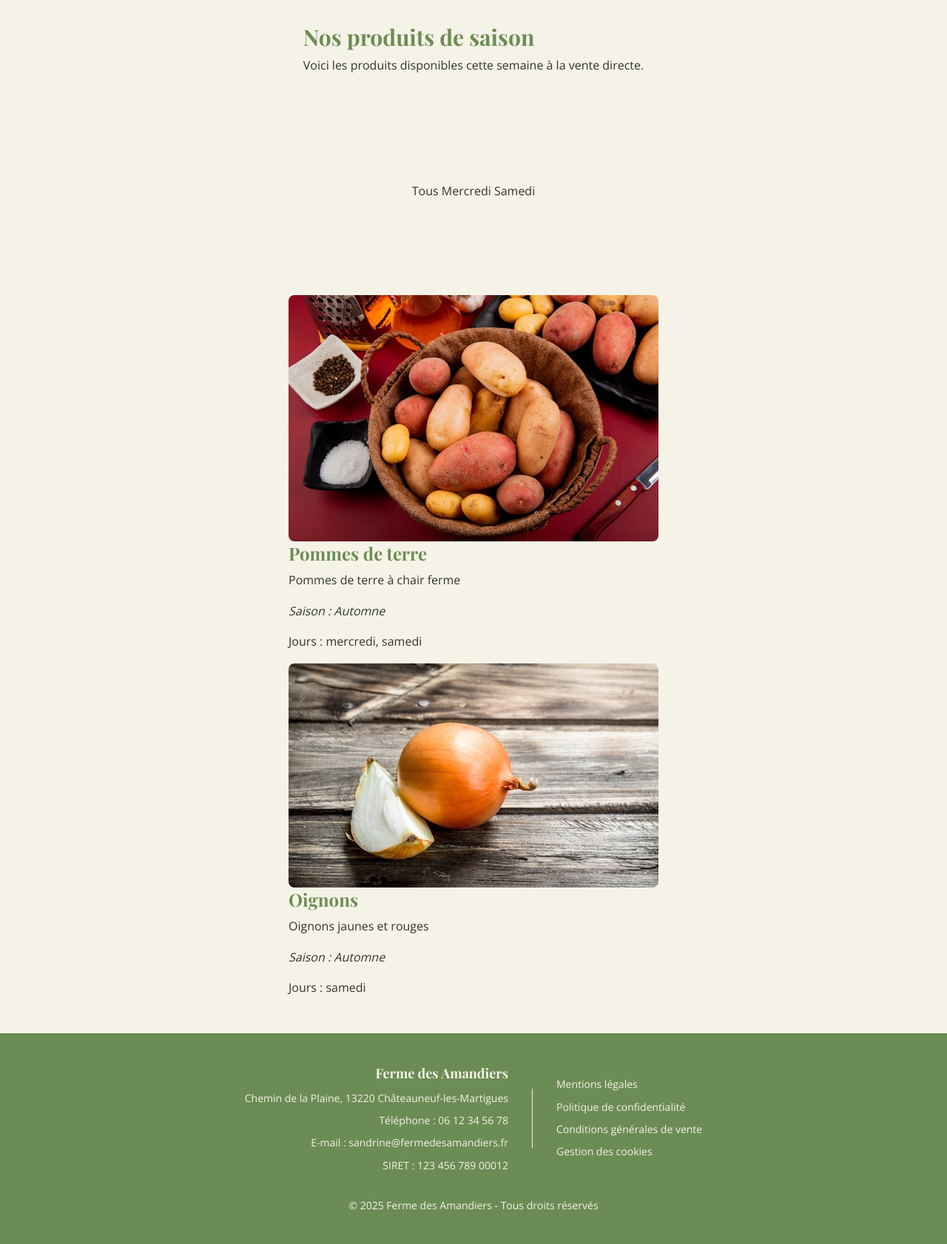
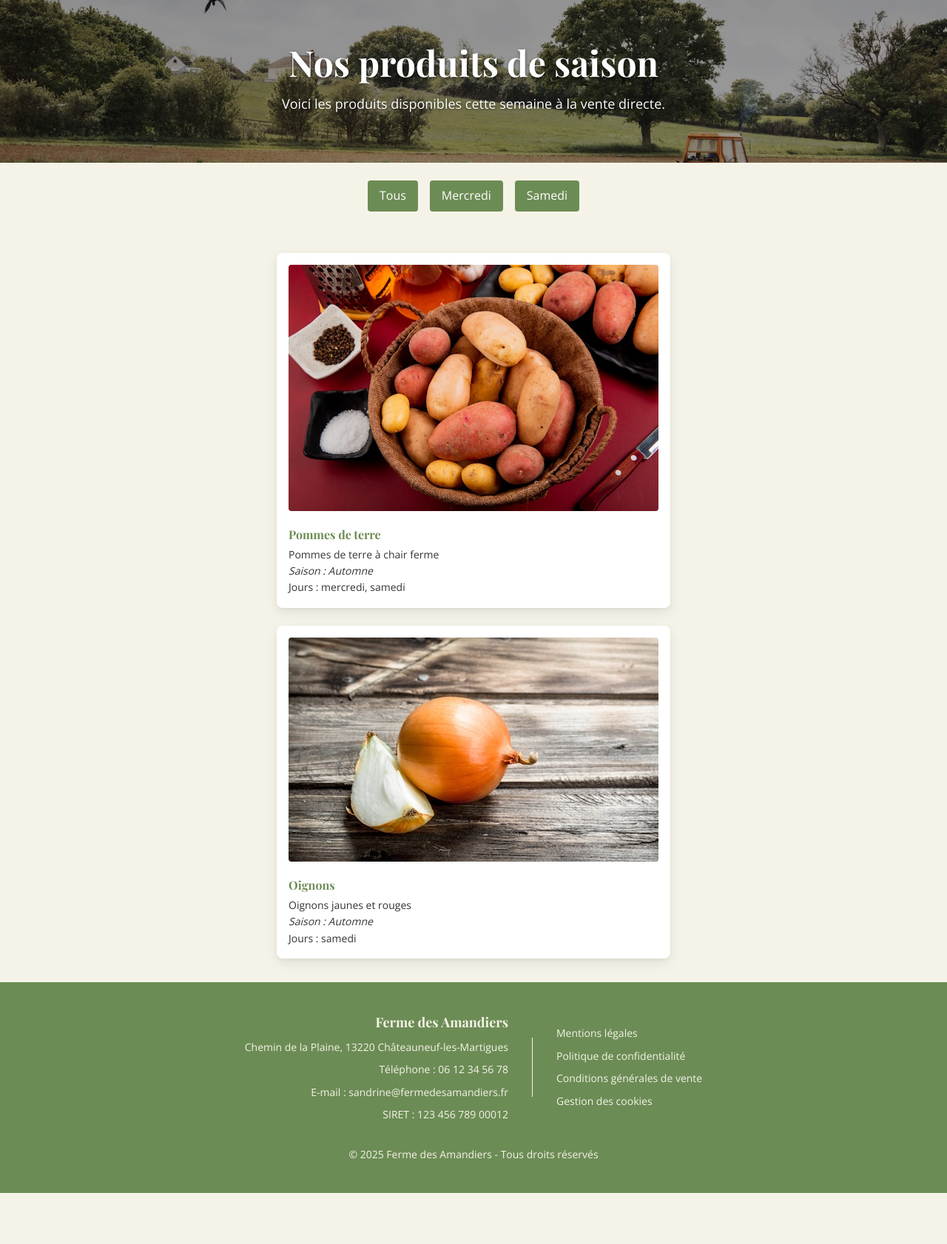
Before and after one commit to mikepixeldev/OCR-CdPD-Projet9-Creation_Site_FermeDesAmandiers, a PHP site: page /produits.php in a window 1280 px wide. Shown: the part 68-1750 px from the top of the page at 74% size. After the commit the page ends 1681 px from the top, so only its background shows below. Run offline with PHP 8.4, Linux system fonts and the light colour scheme; data comes from the database, SQL or seed files in the repository.

Commit message:
Refactor styles and layout for products and home pages
Updated CSS to use more semantic class names (e.g., .hero, .products-grid, .produit-card) and removed unused utility classes. Adjusted HTML structure in index.php and produits.php to match new class names and improve layout consistency. Added specific styles for the products page, including filters and product cards, and improved button styling.

```diff
--- a/assets/css/style.css
+++ b/assets/css/style.css
@@ -140,10 +140,13 @@ main {
     display: flex;
     flex-direction: column;
     align-items: center;
-    gap: 6.4rem;
     flex: 1;
     background-color: #F5F3E7;
     width: 100%;
+}
+
+#main-home {
+    gap: 6.4rem;
 }
 
 .container {
@@ -156,17 +159,9 @@ main {
 /* ------------------ */
 /* UTILITY CLASSES    */
 /* ------------------ */
-.text-center {
-    text-align: center;
-}
 
-.bg-light {
-    background-color: #f0f0f0;
-}
-
-.btn {
+button {
     display: inline-block;
-    padding: 1.2rem 2.4rem;
     background-color: #6C8C55;
     color: white;
     border: none;
@@ -175,14 +170,9 @@ main {
     transition: background-color .25s ease, transform .15s ease;
 }
 
-.btn:hover {
+.button:hover {
     background-color: #5A7548;
     transform: translateY(-2px);
-}
-
-.bg-accent {
-    background-color: #6C8C55;
-    color: white;
 }
 
 /* ------------------ */
@@ -201,8 +191,6 @@ header {
     flex-wrap: wrap;
 }
 
-
-
 /* Titre du site */
 header .site-title h1 {
     font-size: 2rem;
@@ -219,12 +207,11 @@ header .site-title h1 {
     padding: .4rem .8rem;
 }
 
-
 /* ------------------ */
 /* HERO               */
 /* ------------------ */
 
-#hero {
+.hero {
     width: 100%;
     padding: 6.4rem 1.6rem;
     background:
@@ -238,13 +225,13 @@ header .site-title h1 {
     align-items: center;
 }
 
-#hero h1 {
+.hero h1 {
     color: white;
     text-shadow: 0 2px 4px rgba(0, 0, 0, 0.5);
     margin: 0;
 }
 
-#hero p {
+.hero p {
     text-shadow: 0 1px 3px rgba(0, 0, 0, 0.5);
     font-size: 1.8rem;
     margin: 0;
@@ -353,6 +340,10 @@ header .site-title h1 {
     padding: 6.4rem 1.6rem;
 }
 
+#fonctionnement button {
+    padding: 1.2rem 2.4rem;
+}
+
 .process-content {
     display: flex;
     flex-direction: column;
@@ -429,6 +420,65 @@ footer a {
 }
 
 /* ------------------------------------------------------ */
+/* PAGE PRODUITS                                          */
+/* ------------------------------------------------------ */
+
+
+/* ------------------ */
+/* FILTRES            */
+/* ------------------ */
+
+.filtre-produits {
+    display: flex;
+    justify-content: center;
+    gap: 1.6rem;
+    padding: 2.4rem 0;
+}
+
+.filtre-produits button {
+    padding: 0.8rem 1.6rem;
+}
+
+/* ------------------ */
+/* PRODUITS           */
+/* ------------------ */
+
+.products-grid {
+    display: grid;
+    grid-template-columns: repeat(1, minmax(0, 1fr));
+    gap: 2.4rem;
+    padding: 3.2rem 1.6rem;
+}
+
+.produit-card {
+    background-color: white;
+    border-radius: 0.8rem;
+    padding: 1.6rem;
+    box-shadow:
+        0 .6rem 1.6rem rgba(0, 0, 0, .08),
+        /* soft spread */
+        0 .2rem .4rem rgba(0, 0, 0, .04);
+    /* contact shadow */
+    text-align: start;
+}
+
+.produit-card img {
+    margin-bottom: 1.6rem;
+    border-radius: 0.4rem;
+}
+
+.produit-card h2 {
+    font-size: 1.6rem;
+    margin: 0;
+}
+
+.produit-card p {
+    font-size: 1.4rem;
+    margin: 0;
+}
+
+
+/* ------------------------------------------------------ */
 /* RESPONSIVE                                             */
 /* ------------------------------------------------------ */
 
@@ -473,16 +523,16 @@ footer a {
 
 
 @media (min-width: 768px) {
-    #hero {
+    .hero {
         padding: 6.4rem 0;
         min-height: 22rem;
     }
 
-    #hero h1 {
+    .hero h1 {
         font-size: 4.8rem;
     }
 
-    #hero p {
+    .hero p {
         font-size: 1.8rem;
     }
 }
--- a/produits.php
+++ b/produits.php
@@ -58,13 +58,15 @@ include 'partials/header.php';
 
 <main>
     <!-- Titre principal -->
-    <section>
-        <h1>Nos produits de saison</h1>
-        <p>Voici les produits disponibles cette semaine à la vente directe.</p>
+    <section class="hero">
+        <div class="container hero-content">
+            <h1>Nos produits de saison</h1>
+            <p>Voici les produits disponibles cette semaine à la vente directe.</p>
+        </div>
     </section>
 
     <!-- Boutons de filtrage (à rendre fonctionnels en JavaScript) -->
-    <section>
+    <section class="filtre-produits">
         <button data-filtre="tous">Tous</button>
         <button data-filtre="mercredi">Mercredi</button>
         <button data-filtre="samedi">Samedi</button>
@@ -72,7 +74,7 @@ include 'partials/header.php';
     </section>
 
     <!-- Liste des produits -->
-    <section>
+    <section class="products-grid">
         <!-- Chaque produit est affiché dans une <div> avec un attribut data-jour -->
         <?php foreach ($produits as $produit): ?>
             <?php
@@ -82,7 +84,7 @@ include 'partials/header.php';
             // On affiche chaque produit avec ses informations : nom, description, image, saison et jours de disponibilité
             // Il faudra ensuite filtrer les produits en fonction des saisons, pour n'afficher que ceux de la saison actuelle
             ?>
-            <div class="produit" data-jour="<?= $joursClasses ?>">
+            <div class="produit-card" data-jour="<?= $joursClasses ?>">
                 <img src="<?= $produit['image_url'] ?>" alt="<?= htmlspecialchars($produit['nom']) ?>">
                 <h2><?= htmlspecialchars($produit['nom']) ?></h2>
                 <p><?= htmlspecialchars($produit['description']) ?></p>
```
Also changed, not shown: index.php (+4 -4 lines).
